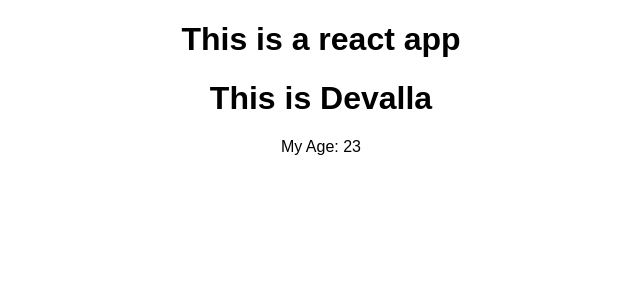
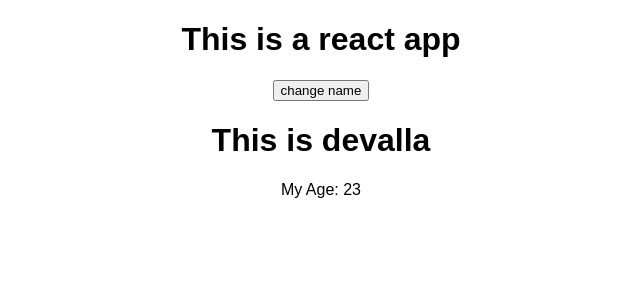
Before and after one commit to VamsiDevalla/myFirstReactApp, a React (Create React App) app: page / in a window 1280 px wide. Shown: the top 300 px of the page, without its empty margins (319-959 px from the left). Built offline with nearby package versions, Linux system fonts and the light colour scheme.

Commit message:
added state to app.js to hold names of persons

```diff
--- a/src/App.js
+++ b/src/App.js
@@ -2,11 +2,25 @@ import React, { Component } from 'react';
 import './App.css';
 import Person from './Person/Person'
 class App extends Component {
+  state ={
+    persons: [
+      {
+        name:"devalla",
+        age:23
+      },
+      {
+        name:"vamsi",
+        age:25
+      }
+    ]
+  }
+
   render() {
     return (
       <div className="App">
         <h1>This is a react app</h1>
-        <Person name="Devalla">My Age: 23</Person>
+        <button>change name</button>
+        <Person name={this.state.persons[0].name}>My Age: {this.state.persons[0].age}</Person>
       </div>
     );
   }
```
